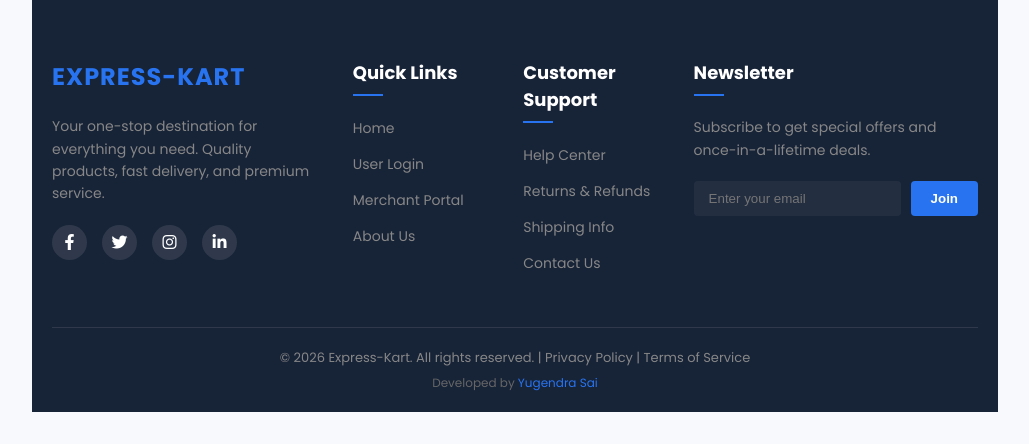
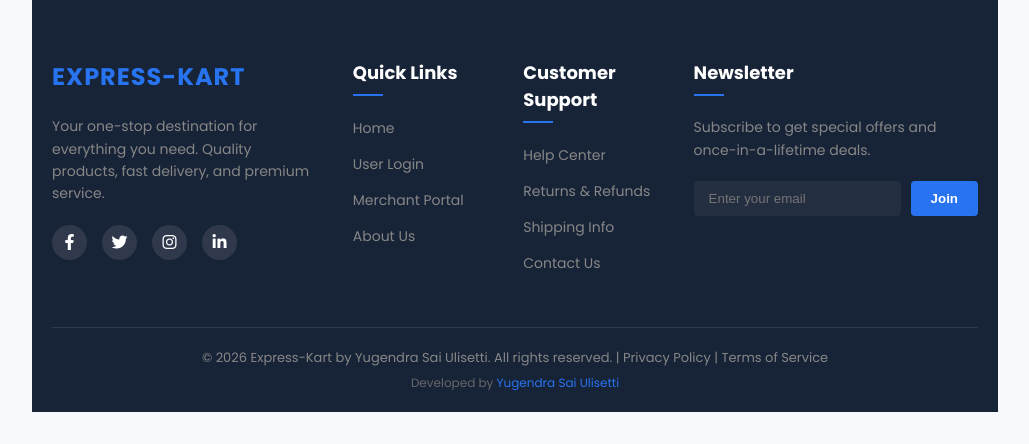
Before and after one commit to yugendrasai-ui/E-commers, a Flask app: page /super-admin/dashboard in a window 1280 px wide. Shown: the part 1075-1519 px from the top of the page, without its empty margins (250-1279 px from the left). Run offline with Flask 3, Linux system fonts and the light colour scheme; a user stored in the database is signed in; data comes from the database, SQL or seed files in the repository; data that the repository does not hold is empty.

Commit message:
Footer: update name to Yugendra Sai Ulisetti, Help Center and Contact Us mailto links

```diff
--- a/templates/footer.html
+++ b/templates/footer.html
@@ -29,10 +29,10 @@
             <div class="footer-section">
                 <h4>Customer Support</h4>
                 <ul>
-                    <li><a href="#">Help Center</a></li>
+                    <li><a href="mailto:yugendrasai797@gmail.com?subject=Help%20Center%20Request">Help Center</a></li>
                     <li><a href="#">Returns & Refunds</a></li>
                     <li><a href="#">Shipping Info</a></li>
-                    <li><a href="mailto:yugendrasai797@gmail.com">Contact Us</a></li>
+                    <li><a href="mailto:yugendrasai797@gmail.com?subject=Contact%20Us">Contact Us</a></li>
                 </ul>
             </div>
 
@@ -47,11 +47,12 @@
         </div>
 
         <div class="footer-bottom">
-            <p>&copy; 2026 Express-Kart. All rights reserved. | <a href="#">Privacy Policy</a> | <a href="#">Terms of
+            <p>&copy; 2026 Express-Kart by Yugendra Sai Ulisetti. All rights reserved. | <a href="#">Privacy Policy</a>
+                | <a href="#">Terms of
                     Service</a></p>
             <p style="margin-top: 6px; font-size: 12px; color: #666;">
                 Developed by <a href="mailto:yugendrasai797@gmail.com"
-                    style="color: #2874f0; text-decoration: none;">Yugendra Sai</a>
+                    style="color: #2874f0; text-decoration: none;">Yugendra Sai Ulisetti</a>
             </p>
         </div>
     </div>
```
